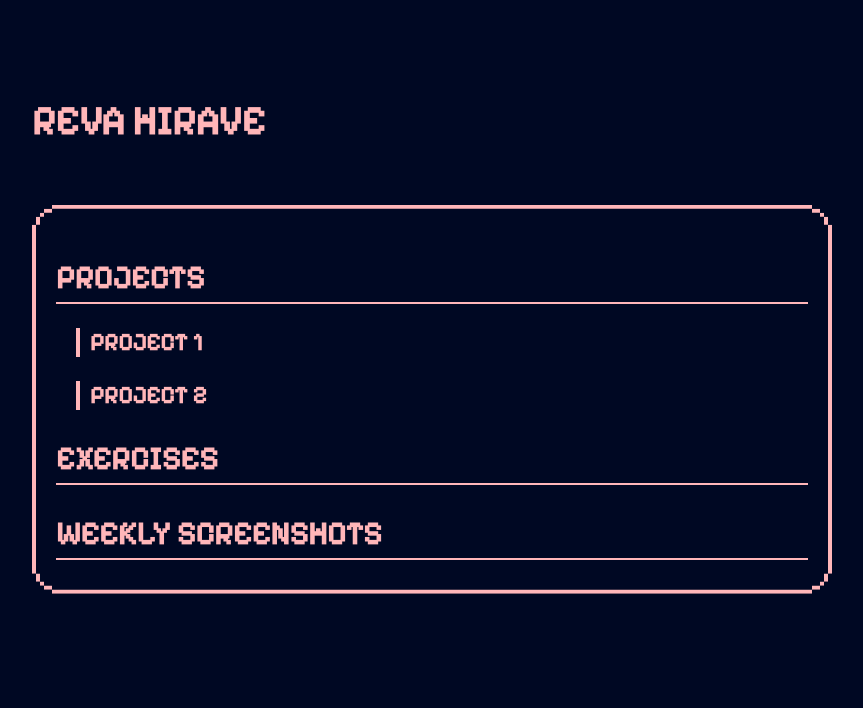
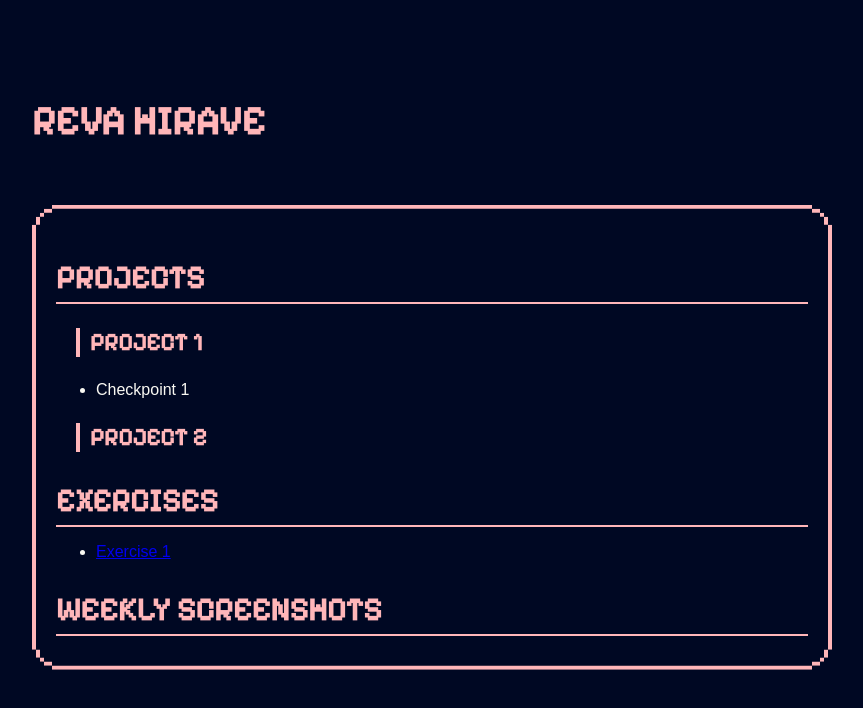
Before and after one commit to Reva-h/avt415, a plain HTML site: page index.html in a window 1280 px wide. Shown: the whole page, without its empty margins (208-1071 px from the left). Drawn offline with Linux system fonts and the light colour scheme.

Commit message:
Added exercise 1 link but it is ugly

```diff
--- a/index.html
+++ b/index.html
@@ -12,8 +12,14 @@
     <div class="pixel-corners">
         <h2>Projects</h2>
         <h3>Project 1</h3>
+            <ul>
+                <li>Checkpoint 1</li>
+            </ul>
         <h3>Project 2</h3>
         <h2>Exercises</h2>
+            <ul>
+                <li><a href="https://www.figma.com/proto/26JpUxzyBFQYUVIP0cnRlq/Exercise-1?node-id=1-3&t=W0MTLYHwMkzf30cp-1">Exercise 1</a></li>
+            </ul>
         <h2>Weekly Screenshots</h2>
     </div>
 </body>
```
